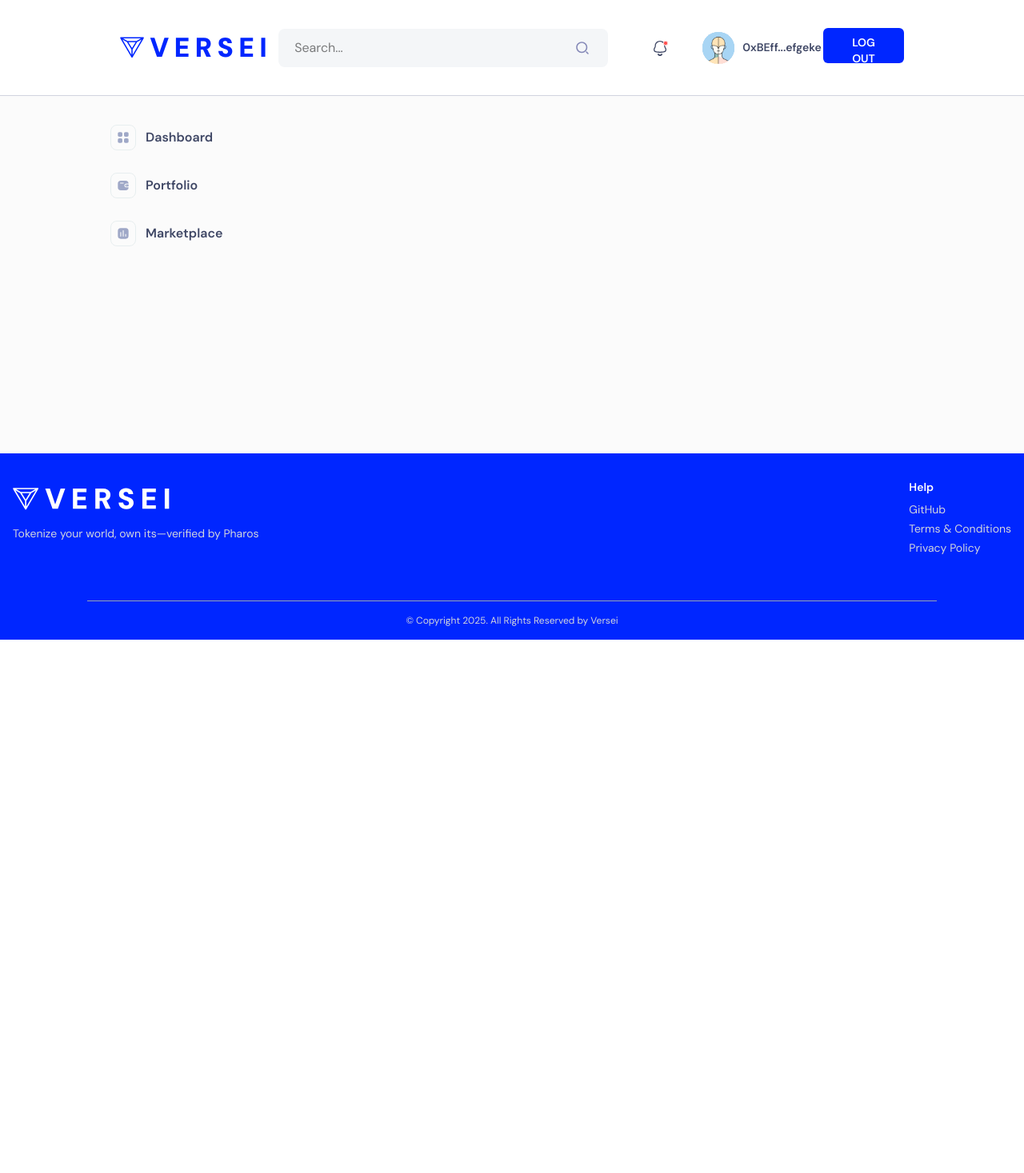
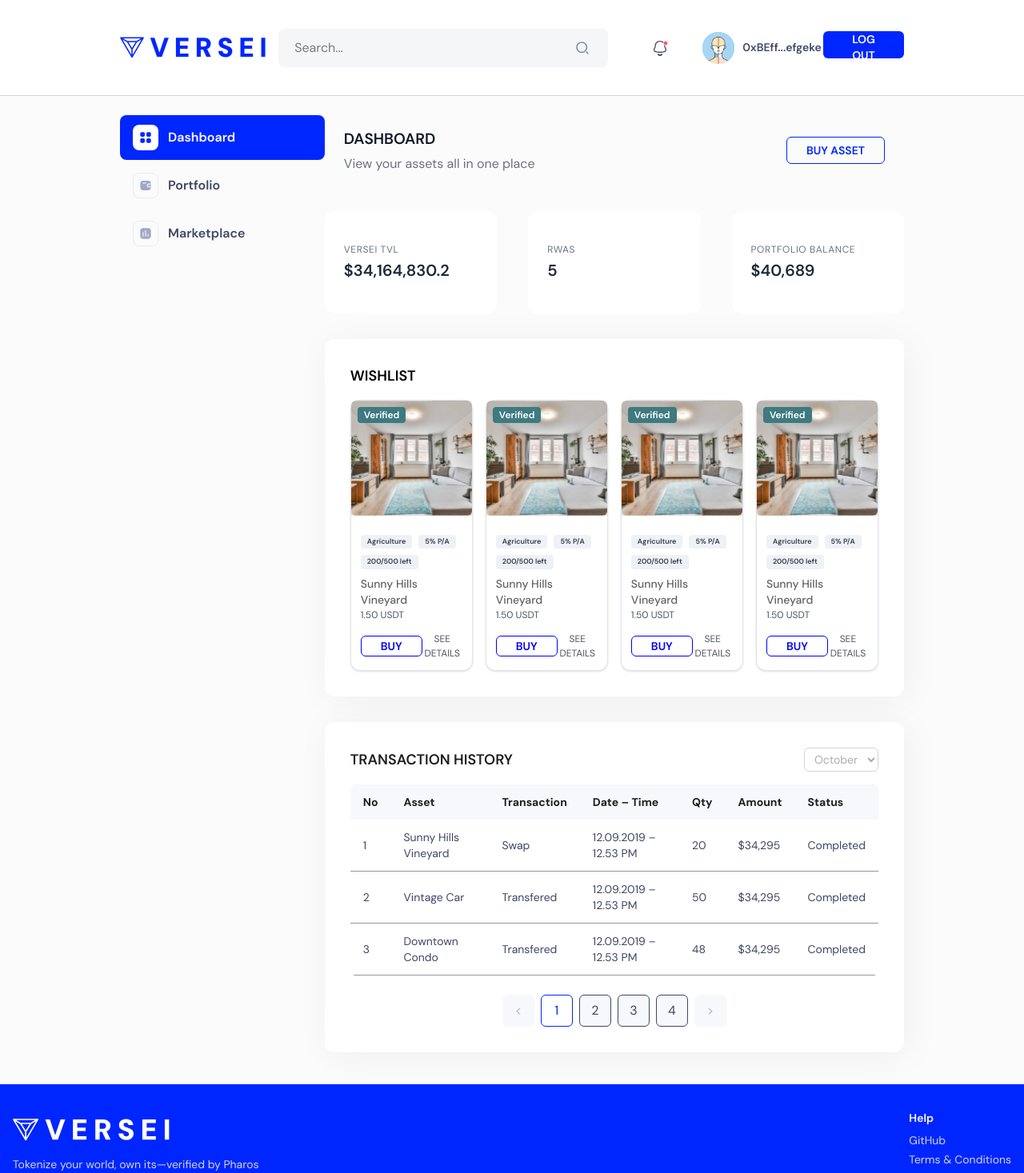
Before and after one commit to Smartdevs17/versei, a React (Vite) app in the folder frontend/: page /dashboard in a window 1280 px wide. Shown: the top 1467 px of the page at 80% size. Before the commit the page ends 800 px from the top, so only its background shows below. Built offline with nearby package versions, Linux system fonts and the light colour scheme.

Commit message:
complete the dashboard page

```diff
--- /dev/null
+++ b/frontend/src/components/Cards/StatCard.tsx
@@ -0,0 +1,17 @@
+import React from 'react';
+
+interface StatCardProps {
+  title: string;
+  value: string | number;
+}
+
+const StatCard: React.FC<StatCardProps> = ({ title, value }) => {
+  return (
+    <div className="bg-white rounded-xl px-6 py-4 w-full h-[128px] flex flex-col justify-center items-start">
+      <p className="text-xs uppercase text-gray-500 tracking-wider mb-1">{title}</p>
+      <p className="text-xl font-semibold text-gray-800">{value}</p>
+    </div>
+  );
+};
+
+export default StatCard;
--- a/frontend/src/components/button/Button.tsx
+++ b/frontend/src/components/button/Button.tsx
@@ -10,6 +10,7 @@ interface ButtonProps {
   bgColor?: string; // New prop for background color
   textColor?: string; // New prop for text color
   borderColor?: string; // New prop for border color
+  height?: string; // New prop for height
 }
 
 const Button: React.FC<ButtonProps> = ({
@@ -20,11 +21,13 @@ const Button: React.FC<ButtonProps> = ({
   bgColor,
   textColor,
   borderColor,
+  height,
 }) => {
   const inlineStyles = {
     backgroundColor: bgColor?.startsWith('#') ? bgColor : undefined,
     color: textColor?.startsWith('#') ? textColor : undefined,
     border: borderColor?.startsWith('#') ? `1px solid ${borderColor}` : undefined,
+    height: height || '34px', // Default height if not provided
   };
 
   return (
@@ -32,7 +35,7 @@ const Button: React.FC<ButtonProps> = ({
       onClick={onClick}
       style={inlineStyles}
       className={clsx(
-        'px-6 py-2 rounded-md font-semibold text-sm transition-all duration-200 cursor-pointer h-[44px] active:scale-95',
+        'px-6 rounded-md font-semibold text-sm transition-all duration-200 cursor-pointer active:scale-95',
         {
           'bg-pharos-blue text-white hover:bg-blue-700': variant === 'solid' && !bgColor && !textColor,
           'border border-pharos-blue text-pharos-blue hover:bg-blue-50': variant === 'outline' && !borderColor && !textColor,
--- /dev/null
+++ b/frontend/src/components/dashboard/AssetCard.tsx
@@ -0,0 +1,74 @@
+import React from "react";
+import Button from "../button/Button";
+import overlay from "../../assets/overlay.svg";
+
+interface AssetCardProps {
+  image: string;
+  verified?: boolean;
+  tags: string[];
+  title: string;
+  price: string;
+  onBuyClick: () => void;
+  onDetailsClick: () => void;
+}
+
+const AssetCard: React.FC<AssetCardProps> = ({
+  image,
+  verified = false,
+  tags,
+  title,
+  price,
+  onBuyClick,
+  onDetailsClick,
+}) => {
+  return (
+    <div className="bg-white rounded-xl border border-[#E0E5EB] w-full shadow-sm">
+      <div className="relative" style={{ backgroundImage: `url(${overlay})` }}>
+        <img
+          src={image}
+          alt={title}
+          className="rounded-md w-full h-36 object-cover"
+        />
+        {verified && (
+          <span className="absolute top-2 left-2 bg-[#3D7A81] text-[#FFFFFF] text-xs font-semibold px-2 py-0.5 rounded-[4px]">
+            Verified
+          </span>
+        )}
+      </div>
+      <div className="p-3">
+        <div className="mt-3 flex flex-wrap gap-2 text-[#333D4C]">
+          {tags.map((tag, idx) => (
+            <span
+              key={idx}
+              className="bg-[#EEF1F6] font-semibold text-[9px] px-2 py-0.5 rounded-[4px]"
+            >
+              {tag}
+            </span>
+          ))}
+        </div>
+        <h3 className="mt-2 font-medium text-sm text-[#626262]">{title}</h3>
+        <p className="text-[12px] text-[#4E5562]">{price}</p>
+        <div className="mt-3 flex items-center justify-between">
+          <Button
+            variant="outline"
+            onClick={onBuyClick}
+            className="text-sm font-bold px-3"
+            borderColor="#0000FF"
+            textColor="#0000FF"
+            height="26px"
+          >
+            BUY
+          </Button>
+          <button
+            onClick={onDetailsClick}
+            className="text-[12px] text-[#4E5562] hover:underline cursor-pointer"
+          >
+            SEE DETAILS
+          </button>
+        </div>
+      </div>
+    </div>
+  );
+};
+
+export default AssetCard;
--- /dev/null
+++ b/frontend/src/components/dashboard/DashboardTitle.tsx
@@ -0,0 +1,30 @@
+import React from 'react';
+import Button from '../button/Button';
+
+interface DashboardTitleProps {
+  title: string;
+  subtitle: string;
+  buttonText?: string;
+  onClick?: () => void;
+}
+
+const DashboardTitle: React.FC<DashboardTitleProps> = ({
+  title,
+  subtitle,
+  buttonText = 'Action',
+  onClick,
+}) => {
+  return (
+    <div className="flex items-center justify-between px-6 py-4 bg-transparent">
+      <div>
+        <h1 className="text-[19px] font-semibold text-gray-900 uppercase">{title}</h1>
+        <p className="text-gray-500 mt-1">{subtitle}</p>
+      </div>
+      <Button variant="outline" onClick={onClick}>
+        {buttonText}
+      </Button>
+    </div>
+  );
+};
+
+export default DashboardTitle;
--- a/frontend/src/index.css
+++ b/frontend/src/index.css
@@ -12,6 +12,7 @@ body {
   margin: 0;
   font-family: "DM Sans", sans-serif;
   color: var(--color-pharos-black);
+  background: #fbfbfb;
 }
 
 .nav-item {
--- a/frontend/src/layout/DashboardLayout.tsx
+++ b/frontend/src/layout/DashboardLayout.tsx
@@ -5,18 +5,18 @@ import DashboardSIdebar from "./components/DashboardSIdebar";
 
 const DashboardLayout = () => {
   return (
-    <div className="flex flex-col h-screen bg-[#FBFBFB] overflow-y-auto">
+    <>
       <DashboardHeader />
-      <div className="flex pt-[24px] flex-1">
-        <div className="w-[346px] flex justify-end">
+      <div className="flex pt-[24px] flex-1 px-[150px]">
+        <div className="w-[346px] flex">
           <DashboardSIdebar />
         </div>
-        <div className="flex-1">
+        <div className="w-full">
           <Outlet />
         </div>
       </div>
       <Footer />
-    </div>
+    </>
   );
 };
 
--- a/frontend/src/layout/components/DashboardSIdebar.tsx
+++ b/frontend/src/layout/components/DashboardSIdebar.tsx
@@ -5,14 +5,14 @@ import portfolio_icon from "../../assets/sideBar/portfolio_icon.svg";
 import portfolio_icon_active from "../../assets/sideBar/portfolio_active_icon.svg";
 import market_place_icon from "../../assets/sideBar/market_place_icon.svg";
 import market_place_icon_active from "../../assets/sideBar/market_place_active_icon.svg";
+
 const menuItems = [
   {
     name: "Dashboard",
-    path: "/dashboard/dashboard",
+    path: "",
     icon: dashboard_icon,
     activeIcon: dashboard_icon_active,
   },
-
   {
     name: "Portfolio",
     path: "/portfolio",
@@ -25,36 +25,41 @@ const menuItems = [
     icon: market_place_icon,
     activeIcon: market_place_icon_active,
   },
-  // Add more items here if needed
 ];
 
-const DashboardSIdebar = () => {
+const DashboardSidebar = () => {
   return (
-    <div className="w-[224px] flex flex-col gap-1">
+    <div className="w-full flex flex-col gap-1">
       {menuItems.map((item, index) => (
         <NavLink
           key={index}
           to={item.path}
-          className="group h-[56px] w-full rounded-[8px] flex items-center gap-[12px] px-[16px] hover:bg-[#0026FF]"
-          style={{ transition: "background-color 0.3s" }}
+          className={({ isActive }) =>
+            `group h-[56px] w-full rounded-[8px] flex items-center gap-[12px] px-[16px] transition-colors duration-300 ${
+              isActive ? "bg-[#0026FF]" : "hover:bg-[#0026FF]"
+            }`
+          }
         >
-          <img
-            src={item.icon}
-            alt=""
-            className="group-hover:hidden w-[32px] h-[32px]"
-          />
-          <img
-            src={item.activeIcon}
-            alt=""
-            className="hidden group-hover:block w-[32px] h-[32px]"
-          />
-          <p className="font-semibold text-[#3F4765] group-hover:text-white">
-            {item.name}
-          </p>
+          {({ isActive }) => (
+            <>
+              <img
+                src={isActive ? item.activeIcon : item.icon}
+                alt=""
+                className="w-[32px] h-[32px]"
+              />
+              <p
+                className={`font-semibold transition-colors duration-300 ${
+                  isActive ? "text-white" : "text-[#3F4765] group-hover:text-white"
+                }`}
+              >
+                {item.name}
+              </p>
+            </>
+          )}
         </NavLink>
       ))}
     </div>
   );
 };
 
-export default DashboardSIdebar;
+export default DashboardSidebar;
--- /dev/null
+++ b/frontend/src/pages/dashboard/Dashboard.tsx
@@ -0,0 +1,187 @@
+import StatCard from "../../components/Cards/StatCard";
+import AssetCard from "../../components/dashboard/AssetCard";
+import DashboardTitle from "../../components/dashboard/DashboardTitle";
+import properties_image from "../../assets/properties_image.svg";
+import { useState } from "react";
+
+const transactions = [
+  {
+    no: 1,
+    asset: "Sunny Hills Vineyard",
+    transaction: "Swap",
+    date: "12.09.2019 – 12.53 PM",
+    qty: 20,
+    amount: "$34,295",
+    status: "Completed",
+  },
+  {
+    no: 2,
+    asset: "Vintage Car",
+    transaction: "Transfered",
+    date: "12.09.2019 – 12.53 PM",
+    qty: 50,
+    amount: "$34,295",
+    status: "Completed",
+  },
+  {
+    no: 3,
+    asset: "Downtown Condo",
+    transaction: "Transfered",
+    date: "12.09.2019 – 12.53 PM",
+    qty: 48,
+    amount: "$34,295",
+    status: "Completed",
+  },
+];
+
+const Dashboard = () => {
+  const [currentPage, setCurrentPage] = useState(1);
+  const totalPages = 4;
+  const wishlistData = [
+    {
+      image: properties_image,
+      verified: true,
+      tags: ["Agriculture", "5% P/A", "200/500 left"],
+      title: "Sunny Hills Vineyard",
+      price: "1.50 USDT",
+    },
+    {
+      image: properties_image,
+      verified: true,
+      tags: ["Agriculture", "5% P/A", "200/500 left"],
+      title: "Sunny Hills Vineyard",
+      price: "1.50 USDT",
+    },
+    {
+      image: properties_image,
+      verified: true,
+      tags: ["Agriculture", "5% P/A", "200/500 left"],
+      title: "Sunny Hills Vineyard",
+      price: "1.50 USDT",
+    },
+    {
+      image: properties_image,
+      verified: true,
+      tags: ["Agriculture", "5% P/A", "200/500 left"],
+      title: "Sunny Hills Vineyard",
+      price: "1.50 USDT",
+    },
+  ];
+  return (
+    <>
+      <DashboardTitle
+        title="Dashboard"
+        subtitle="View your assets all in one place"
+        buttonText="BUY ASSET"
+        onClick={() => console.log("Buy asset clicked")}
+      />
+
+      <div className="grid grid-cols-3 gap-[39px] mt-[31px]">
+        <StatCard title="Versei TVL" value="$34,164,830.2" />
+        <StatCard title="RWAs" value="5" />
+        <StatCard title="Portfolio Balance" value="$40,689" />
+      </div>
+
+      <section
+        className="p-8 bg-[#FFFFFF] rounded-xl mt-8"
+        style={{
+          boxShadow: "4.82px 4.82px 43.42px 0px #0000000D",
+        }}
+      >
+        <h2 className="text-lg font-semibold mb-4">WISHLIST</h2>
+        <div className="grid grid-cols-4 gap-4">
+          {wishlistData.map((item, idx) => (
+            <AssetCard
+              key={idx}
+              image={item.image}
+              verified={item.verified}
+              tags={item.tags}
+              title={item.title}
+              price={item.price}
+              onBuyClick={() => console.log(`Buy ${item.title}`)}
+              onDetailsClick={() => console.log(`Details of ${item.title}`)}
+            />
+          ))}
+        </div>
+      </section>
+
+      <div
+        className="bg-white p-8 rounded-xl w-full mt-8 mb-10 mx-auto"
+        style={{
+          boxShadow: "4.82px 4.82px 43.42px 0px #0000000D",
+        }}
+      >
+        <div className="flex justify-between items-center mb-4">
+          <h2 className="text-lg font-semibold text-[#1F1F1F]">
+            TRANSACTION HISTORY
+          </h2>
+          <select className="border border-[#D5D5D5] text-[#2B303466] text-sm px-2 py-1 rounded-md outline-none">
+            <option>October</option>
+          </select>
+        </div>
+
+        <div className="overflow-x-auto rounded-md">
+          <table className="min-w-full text-sm text-left">
+            <thead className="bg-[#F6F8FC] text-[#1F1F1F] font-semibold">
+              <tr>
+                <th className="px-4 py-3">No</th>
+                <th className="px-4 py-3">Asset</th>
+                <th className="px-4 py-3">Transaction</th>
+                <th className="px-4 py-3">Date – Time</th>
+                <th className="px-4 py-3">Qty</th>
+                <th className="px-4 py-3">Amount</th>
+                <th className="px-4 py-3">Status</th>
+              </tr>
+            </thead>
+            <tbody className="text-[#3F4765]">
+              {transactions.map((tx) => (
+                <tr key={tx.no} className="border-b border-[#979797] h-[64px]">
+                  <td className="px-4 py-3">{tx.no}</td>
+                  <td className="px-4 py-3">{tx.asset}</td>
+                  <td className="px-4 py-3">{tx.transaction}</td>
+                  <td className="px-4 py-3">{tx.date}</td>
+                  <td className="px-4 py-3">{tx.qty}</td>
+                  <td className="px-4 py-3">{tx.amount}</td>
+                  <td className="px-4 py-3">{tx.status}</td>
+                </tr>
+              ))}
+            </tbody>
+          </table>
+        </div>
+
+        {/* Pagination */}
+        <div className="flex items-center justify-center mt-6 gap-2">
+          <button
+            className="w-10 h-10 flex items-center justify-center rounded-md bg-[#F6F8FC] text-[#B0B7C3]"
+            disabled={currentPage === 1}
+            onClick={() => setCurrentPage((p) => Math.max(1, p - 1))}
+          >
+            &lt;
+          </button>
+          {[1, 2, 3, 4].map((page) => (
+            <button
+              key={page}
+              className={`w-10 h-10 flex items-center justify-center border rounded-md ${
+                currentPage === page
+                  ? "bg-white border-[#0026FF] text-[#0026FF]"
+                  : "bg-[#F6F8FC] text-[#3F4765]"
+              }`}
+              onClick={() => setCurrentPage(page)}
+            >
+              {page}
+            </button>
+          ))}
+          <button
+            className="w-10 h-10 flex items-center justify-center rounded-md bg-[#F6F8FC] text-[#B0B7C3]"
+            disabled={currentPage === totalPages}
+            onClick={() => setCurrentPage((p) => Math.min(totalPages, p + 1))}
+          >
+            &gt;
+          </button>
+        </div>
+      </div>
+    </>
+  );
+};
+
+export default Dashboard;
--- a/frontend/src/router/Router.tsx
+++ b/frontend/src/router/Router.tsx
@@ -9,6 +9,7 @@ import Marketplace from "../pages/home/Marketplace";
 import AssetsSection from "../components/marketplaceCards/AssetsSection";
 import AssetDetails from "../pages/home/AssetDetails";
 import DashboardLayout from "../layout/DashboardLayout";
+import Dashboard from "../pages/dashboard/Dashboard";
 
 // LAYOUTS
 
@@ -27,8 +28,7 @@ const router = createBrowserRouter(
       {/* EVERY OTHER PAGE ROUTING SHOULD BE DONE IN HERE */}
       <Route path="dashboard" element={<DashboardLayout />}>
         {/* TO NAVIGATE TO THIS ROUTE JUST GO TO: /flexi/example  */}
-        <Route path="marketplace" element={<h1>Marketplace Page</h1>} />
-        {/* <Route path="governance" element={<h1>Governance Page</h1>} /> */}
+        <Route path="" element={<Dashboard />} />
       </Route>
     </Route>
   )
```
Also changed, not shown: frontend/src/assets/overlay.svg (added), frontend/src/assets/properties_image.svg (added).
